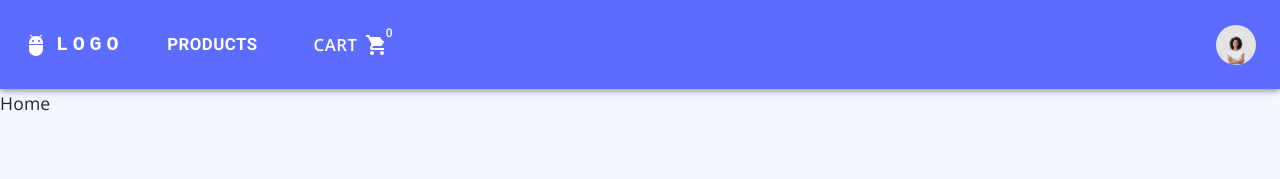
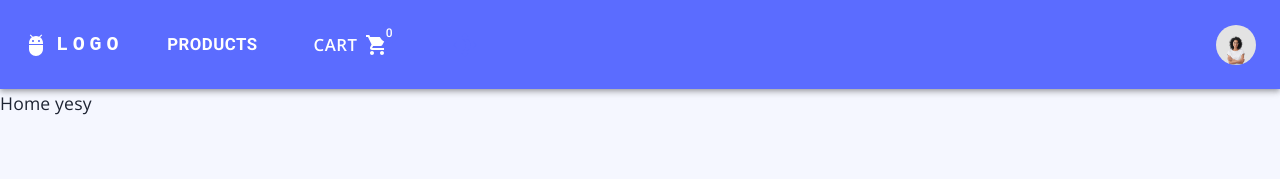
Before and after one commit to hudashoeib/abyad-ya-ward-api, a React (Create React App) app in the folder FrontEnd/: page / in a window 1280 px wide. Shown: the top 179 px of the page. Built offline with nearby package versions, Linux system fonts and the light colour scheme.

Commit message:
preview: navbar fix

```diff
--- a/FrontEnd/src/pages/Home.jsx
+++ b/FrontEnd/src/pages/Home.jsx
@@ -1,7 +1,7 @@
 import React from "react";
 
 const Home = () => {
-  return <div>Home</div>;
+  return <div>Home yesy</div>;
 };
 
 export default Home;
```
